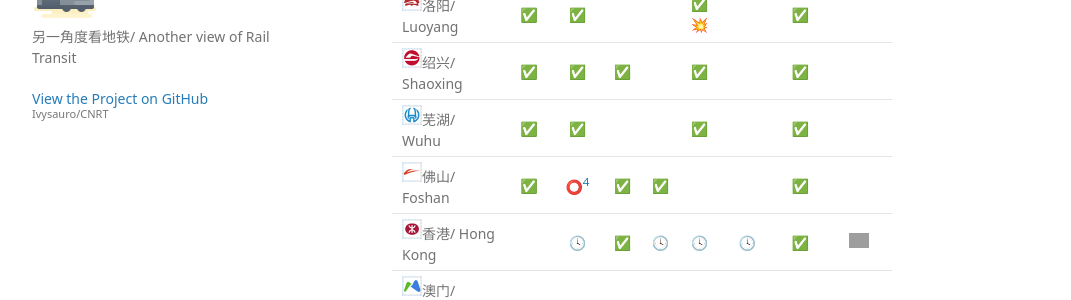
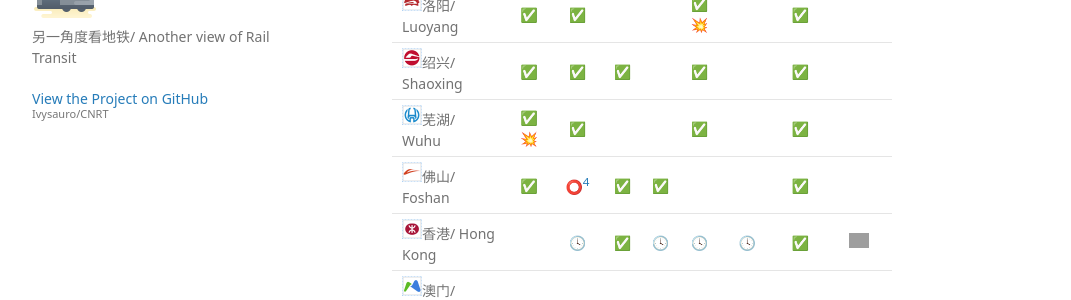
Before and after one commit to Ivysauro/CNRT, a Jekyll site: the page built from data/Pay.md, in a window 1280 px wide and 900 px high, scrolled down 3170 px. Shown: the part 152-452 px from the top of the window, without its empty margins (178-1249 px from the left). Built offline with Jekyll 4.4.1, drawn with Linux system fonts in a browser that asks for light colours; some web fonts are replaced; our own code applies the rules of GitHub Pages for plain Markdown files; a script that is not in the unit is left out; grey boxes are pictures that could not be loaded.

Commit message:
🍊优化芜湖数据
添加💥更闪耀

```diff
--- a/data/Pay.md
+++ b/data/Pay.md
@@ -82,7 +82,7 @@
 | <img src="https://raw.githubusercontent.com/Ivysauro/CNRT/master/images/city/tay.gif" width="20" hegiht="20"/>太原/ Taiyuan | ✅💥 | | | |  | | ✅ |
 | <img src="https://raw.githubusercontent.com/Ivysauro/CNRT/master/images/city/ly.gif" width="20" hegiht="20"/>洛阳/ Luoyang | ✅ | ✅ | | | ✅💥 | | ✅ |
 | <img src="https://raw.githubusercontent.com/Ivysauro/CNRT/master/images/city/sx.gif" width="20" hegiht="20"/>绍兴/ Shaoxing | ✅ | ✅ | ✅ | | ✅ |  |✅ | |
-| <img src="https://raw.githubusercontent.com/Ivysauro/CNRT/master/images/city/wuh.gif" width="20" hegiht="20"/>芜湖/ Wuhu | ✅ | ✅ | | | ✅ | |✅ | |
+| <img src="https://raw.githubusercontent.com/Ivysauro/CNRT/master/images/city/wuh.gif" width="20" hegiht="20"/>芜湖/ Wuhu | ✅💥 | ✅ | | | ✅ | |✅ | |
 | <img src="https://raw.githubusercontent.com/Ivysauro/CNRT/master/images/city/fs.gif" width="20" hegiht="20"/>佛山/ Foshan | ✅ | ⭕[^gz] | ✅ | ✅ |  || ✅ | |
 | <img src="https://raw.githubusercontent.com/Ivysauro/CNRT/master/images/city/hk.gif" width="20" hegiht="20"/>香港/ Hong Kong | | 🕓 | ✅ | 🕓 | 🕓 | 🕓 | ✅ | <img src="https://raw.githubusercontent.com/Ivysauro/CNRT/master/images/AlipayHK.png" width="20" hegiht="20" alt="AlipayHK"/> |
 | <img src="https://raw.githubusercontent.com/Ivysauro/CNRT/master/images/city/mo.gif" width="20" hegiht="20"/>澳门/ Macao | | | | | | | | |
```
